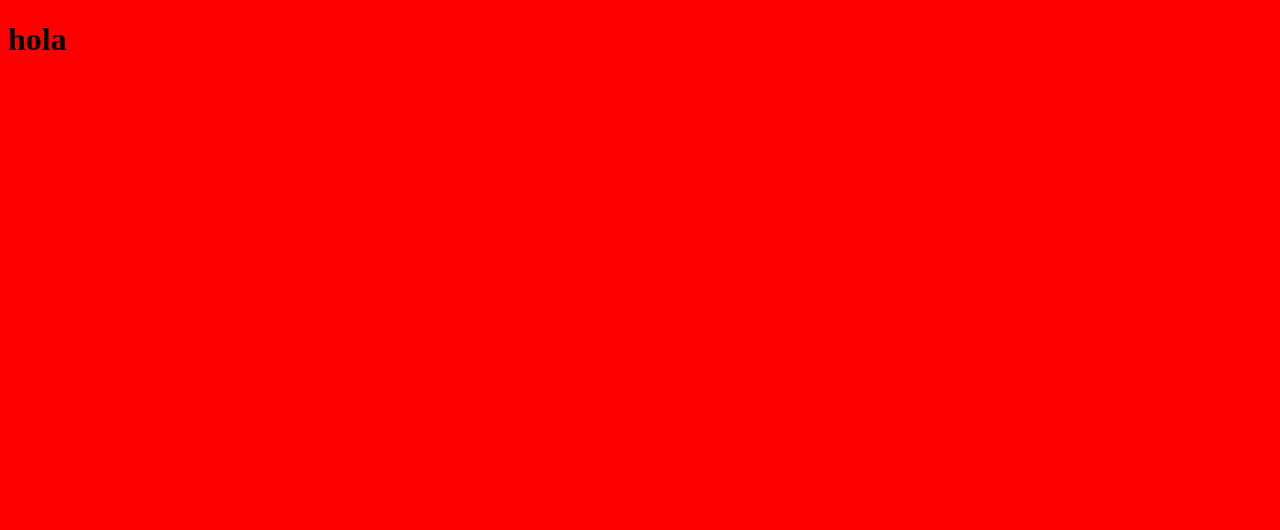
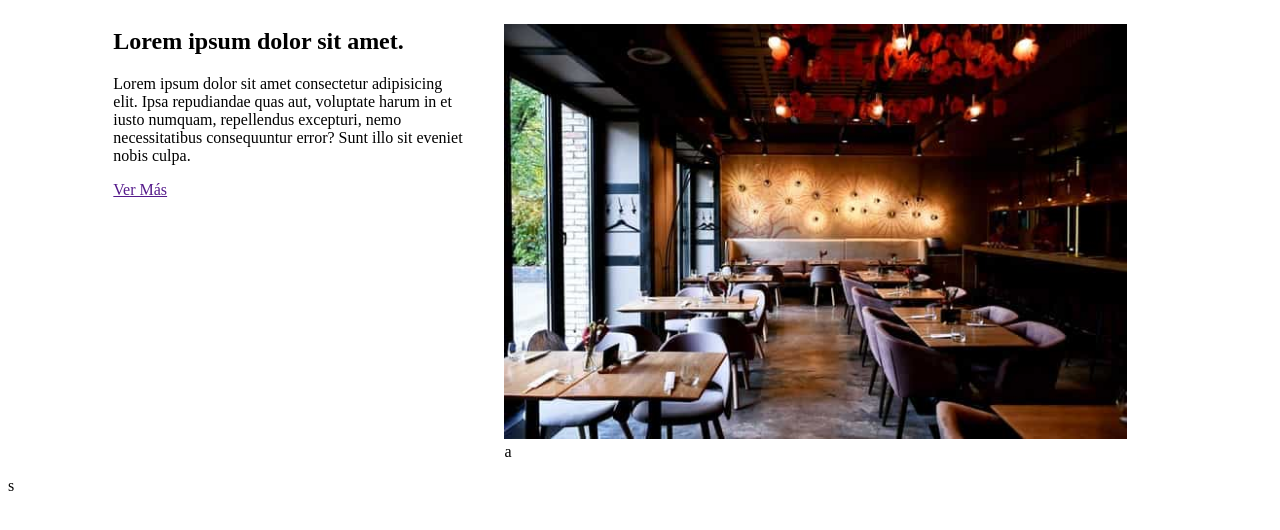
Before and after one commit to edex-13/edex-restaurant, a website built with webpack: page public/index.html in a window 1280 px wide. Built offline with nearby package versions, Linux system fonts and the light colour scheme.

Commit message:
layout maquetado con sass

```diff
--- a/public/index.html
+++ b/public/index.html
@@ -1,12 +1,36 @@
 <!DOCTYPE html>
 <html lang="en">
-<head>
-    <meta charset="UTF-8">
-    <meta http-equiv="X-UA-Compatible" content="IE=edge">
-    <meta name="viewport" content="width=device-width, initial-scale=1.0">
-    <title>Document</title>
-</head>
-<body>
-    <h1>hola</h1>
-</body>
+   <head>
+      <meta charset="UTF-8" />
+      <meta http-equiv="X-UA-Compatible" content="IE=edge" />
+      <meta name="viewport" content="width=device-width, initial-scale=1.0" />
+      <title>edex-restaurant</title>
+   </head>
+   <body>
+      <main>
+         <section>
+            <div class="grid">
+               <div class="container">
+                  <div class="grid-main-area">
+                     <div class="main-text">
+                        <h1>Lorem ipsum dolor sit amet.</h1>
+                        <p>
+                           Lorem ipsum dolor sit amet consectetur adipisicing elit. Ipsa repudiandae quas aut, voluptate harum in et iusto numquam, repellendus excepturi, nemo
+                           necessitatibus consequuntur error? Sunt illo sit eveniet nobis culpa.
+                        </p>
+                        <a href="">Ver Más</a>
+                     </div>
+                     <div class="main-image">
+                        <figure>
+                           <img src="./img/restaurant.jpg" alt="" />
+                           <figcaption>a</figcaption>
+                        </figure>
+                     </div>
+                  </div>
+               </div>
+            </div>
+         </section>
+      </main>
+   </body>
 </html>
+s
--- a/src/styles/sass/app.scss
+++ b/src/styles/sass/app.scss
@@ -1,3 +1,34 @@
-body{
-    background-color: red;
+img {
+   max-width: 100%;
 }
+.grid {
+   display: grid;
+   grid-template-columns: repeat(12, 1fr);
+}
+
+.container {
+   grid-column: span 12;
+}
+.grid-main-area {
+   display: grid;
+   grid-template-columns: repeat(9, 1fr);
+   grid-template-areas:
+      'title title title title title title title title title'
+      'image image image image image image image image image';
+}
+.main-text {
+   grid-area: title;
+}
+.main-image {
+   grid-area: image;
+}
+@media (min-width: 960px) {
+   .grid-main-area {
+      display: grid;
+      grid-template-columns: repeat(9, 1fr);
+      grid-template-areas: 'title title title image image image image image image';
+   }
+   .container {
+      grid-column: 2/12;
+   }
+}
```
Also changed, not shown: public/img/restaurant.jpg (added).
